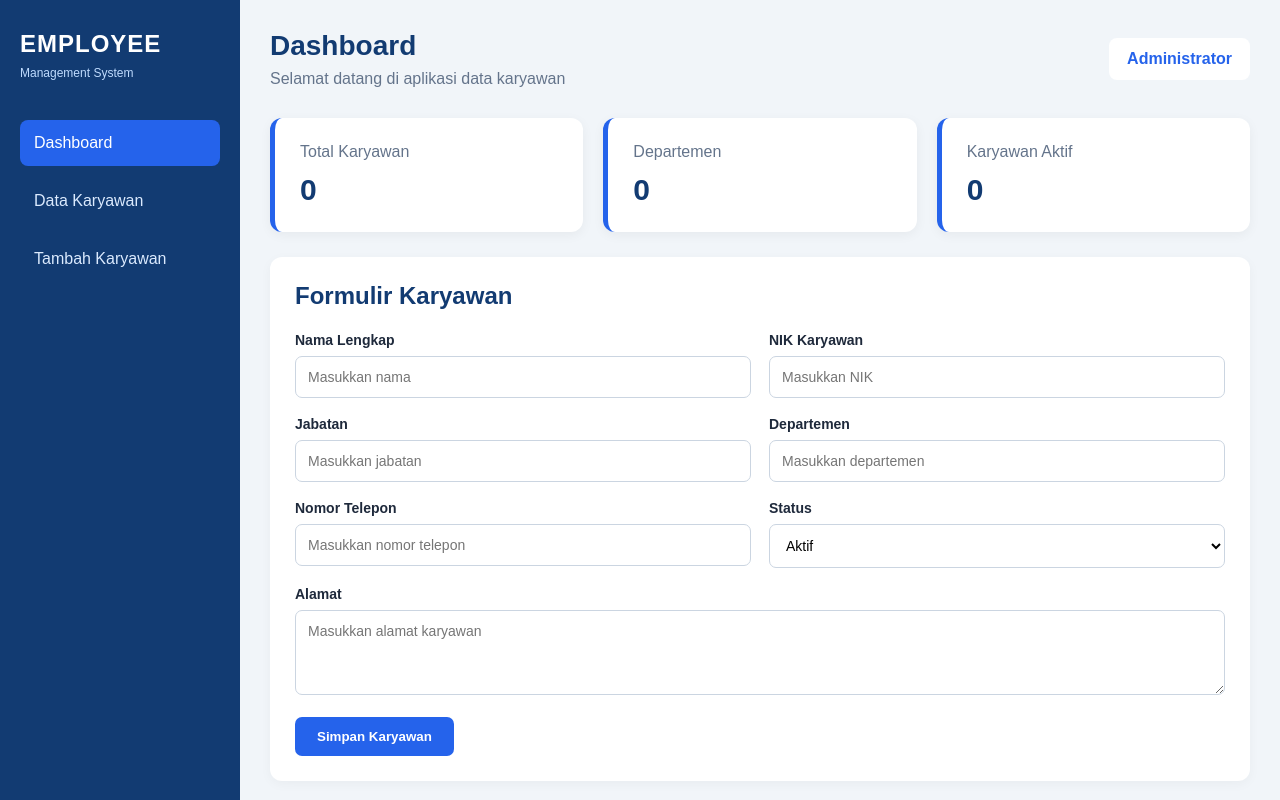
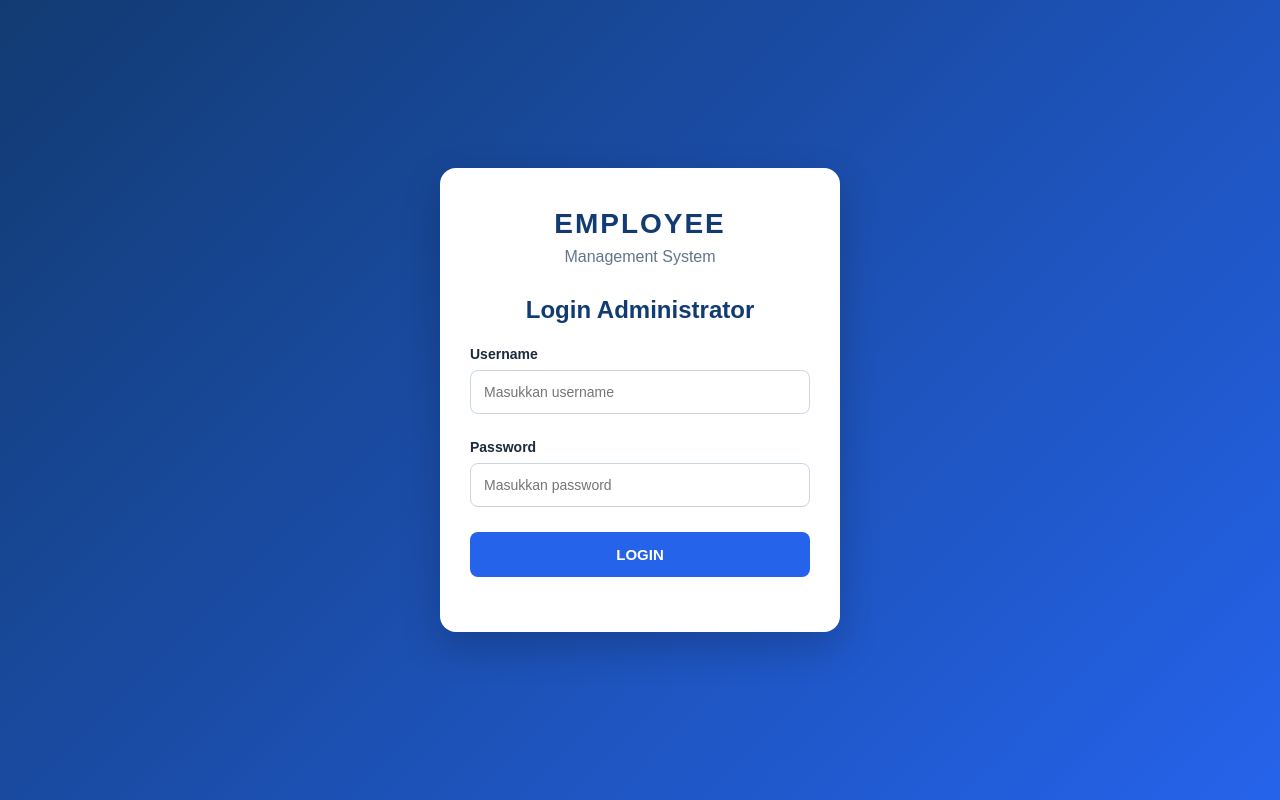
Before and after one commit to anggiindriyani38-create/aplikasi-data-karyawan, a plain HTML site: page index.html in a window 1280 px wide. Shown: the top 800 px of the page. Drawn offline with Linux system fonts and the light colour scheme; a script that the page names is missing.

Commit message:
index.html

```diff
--- a/index.html
+++ b/index.html
@@ -133,3 +133,35 @@
     <script src="script.js"></script>
 </body>
 </html>
+
+<!-- HALAMAN LOGIN -->
+<div class="login-container" id="loginContainer">
+    <div class="login-box">
+        <h1>EMPLOYEE</h1>
+        <p>Management System</p>
+
+        <h2>Login Administrator</h2>
+
+        <form id="loginForm">
+            <label>Username</label>
+            <input
+                type="text"
+                id="loginUsername"
+                placeholder="Masukkan username"
+                required
+            >
+
+            <label>Password</label>
+            <input
+                type="password"
+                id="loginPassword"
+                placeholder="Masukkan password"
+                required
+            >
+
+            <button type="submit">LOGIN</button>
+
+            <p id="loginMessage"></p>
+        </form>
+    </div>
+</div>
```
